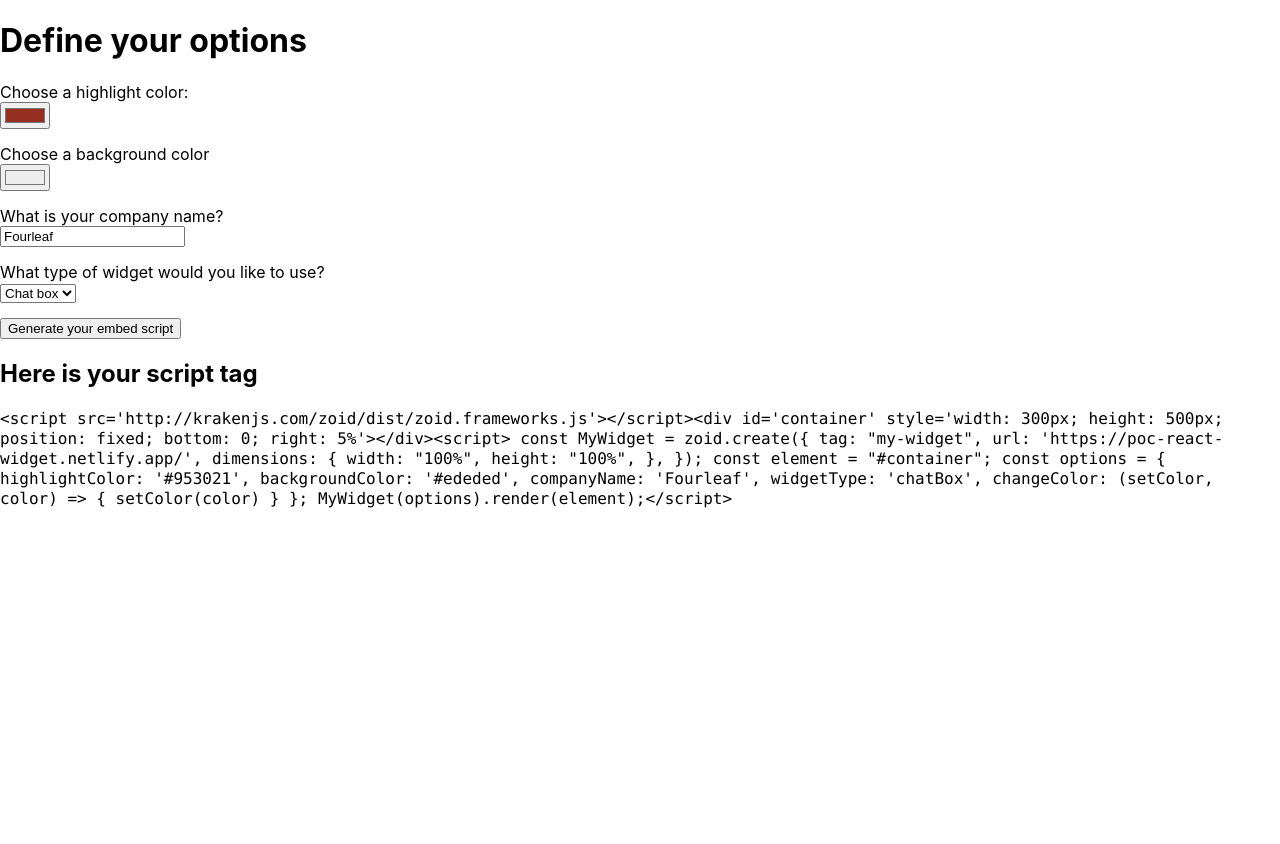
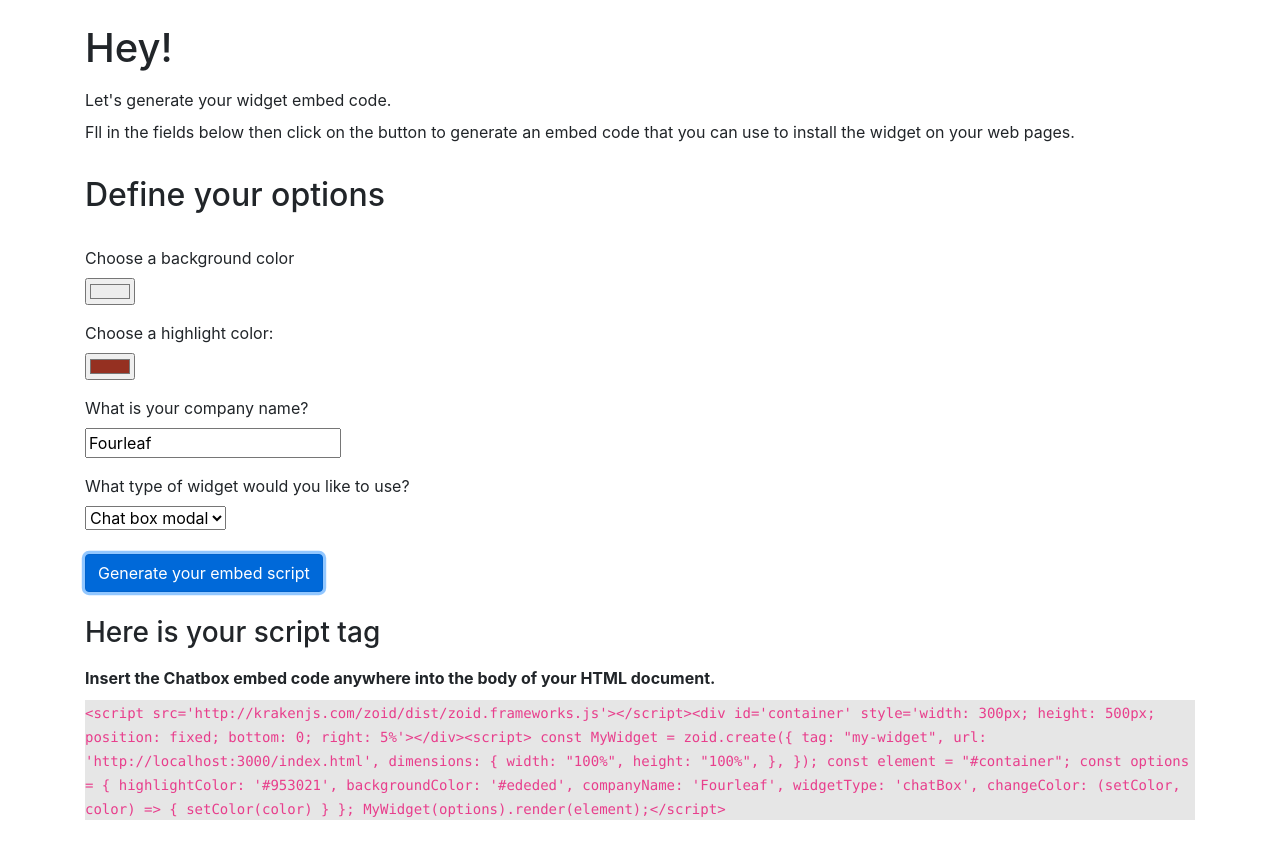
Before and after one commit to Olex93/poc-react-widget-dashboard, a React (Create React App) app: page / in a window 1280 px wide. Both pictures are taken after a click on the button "Generate your embed script". Before the commit the page ends 800 px from the top, so only its background shows below. Built offline with nearby package versions, Linux system fonts and the light colour scheme.

Commit message:
Style and position updates to dashboard

```diff
--- a/package.json
+++ b/package.json
@@ -6,7 +6,9 @@
     "@testing-library/jest-dom": "^5.11.4",
     "@testing-library/react": "^11.1.0",
     "@testing-library/user-event": "^12.1.10",
+    "bootstrap": "^4.6.0",
     "react": "^17.0.2",
+    "react-bootstrap": "^1.6.1",
     "react-dom": "^17.0.2",
     "react-scripts": "4.0.3",
     "web-vitals": "^1.0.1"
--- a/src/App.css
+++ b/src/App.css
@@ -7,12 +7,11 @@
   pointer-events: none;
 }
 
-input, label, button {
-  display: block
+label {
+  display: block;
 }
-
 input, select {
-  margin-bottom: 15px;
+  display: block;
 }
 
 @media (prefers-reduced-motion: no-preference) {
--- a/src/App.js
+++ b/src/App.js
@@ -1,22 +1,38 @@
 import "./App.css";
 import React from "react";
+import Container from "react-bootstrap/Container";
+import Row from "react-bootstrap/Row";
+import Col from "react-bootstrap/Col";
+import Button from "react-bootstrap/Button";
+import Form from "react-bootstrap/Form";
 
 function App() {
+  const zoidScript =
+    "<script src='http://krakenjs.com/zoid/dist/zoid.frameworks.js'></script>";
+  const chatContainer =
+    "<div id='container' style='width: 300px; height: 500px; position: fixed; bottom: 0; right: 5%'></div>";
+  const topBarContainer =
+    "<div id='container' style='width: 100%; height: 50px; position: fixed; top: 0; left: 0'></div>";
+  const footerContainer =
+    "<div id='container' style='width: 100%; height: 100px; margin-bottom: -100px ; position: fixed; bottom: 0; left: 0'></div>";
+  const iframeContainer =
+    "div id='container' style='width: 100%; height: 100%'></div>";
+
   const [highlightColor, setHighlightColor] = React.useState("#953021");
   const [backgroundColor, setBackgroundColor] = React.useState("#ededed");
   const [companyName, setCompanyName] = React.useState("Fourleaf");
   const [widgetType, setWidgetType] = React.useState("chatBox");
+  const [selectedContainer, setSelectedContainer] =
+    React.useState(chatContainer);
   const [showScript, setShowScript] = React.useState(false);
 
-  const zoidScript =
-    "<script src='http://krakenjs.com/zoid/dist/zoid.frameworks.js'></script>";
-  const chatContainer =
-    "<div id='container' style='width: 300px; height: 500px; position: fixed; bottom: 0; right: 5%'></div>";
+  // URL STRING FOR LIVE
+  // url: 'https://poc-react-widget.netlify.app/',
 
   const widgetScript = `<script>
   const MyWidget = zoid.create({
     tag: "my-widget",
-    url: 'https://poc-react-widget.netlify.app/',
+    url: 'http://localhost:3000/index.html',
     dimensions: {
       width: "100%",
       height: "100%",
@@ -34,62 +50,158 @@ function App() {
   };
   MyWidget(options).render(element);</script>`;
 
+  function controlWidgetPositioning(value) {
+    setWidgetType(value);
+    if (value === "chatBox") {
+      setSelectedContainer(chatContainer);
+    }
+    if (value === "topBar") {
+      setSelectedContainer(topBarContainer);
+    }
+    if (value === "footer") {
+      setSelectedContainer(footerContainer);
+    }
+    if (value === "iframeEmbed") {
+      setSelectedContainer(iframeContainer);
+    }
+  }
+
   function generateCode() {
     setShowScript(true);
   }
 
   return (
-    <div className="App">
-      <h1>Define your options</h1>
-      <form>
-        <label for="highlightColor">Choose a highlight color:</label>
+    <Container className="App my-4">
+    <Row className="mb-4">
+      <Col>
+      <h1 className="mb-3">Hey!</h1>
+      <p className="mb-2">Let's generate your widget embed code.</p>
+      <p className="mb-2">Fll in the fields below then click on the button to generate an embed code that you can use to install the widget on your web pages.</p>
+      </Col>
+    </Row>
+
+      <h2 className="mb-3">Define your options</h2>
+      <Form>
+        <Row>
+          <Col className="mt-3">
+            <Form.Label for="backgroundColor">
+              Choose a background color
+            </Form.Label>
+            <input
+              id="highlightColor"
+              type="color"
+              value={backgroundColor}
+              onChange={(e) => setBackgroundColor(e.target.value)}
+            ></input>
+          </Col>
+        </Row>
+        <Row>
+          <Col className="mt-3">
+            <Form.Label for="highlightColor">
+              Choose a highlight color:
+            </Form.Label>
             <input
               id="highlightColor"
               type="color"
               value={highlightColor}
               onChange={(e) => setHighlightColor(e.target.value)}
             ></input>
-        <label for="backgroundColor">Choose a background color</label>
-        <input
-          id="highlightColor"
-          type="color"
-          value={backgroundColor}
-          onChange={(e) => setBackgroundColor(e.target.value)}
-        ></input>
-        <label for="companyName">What is your company name?</label>
+          </Col>
+        </Row>
+        <Row>
+          <Col className="mt-3">
+            <Form.Label for="companyName">
+              What is your company name?
+            </Form.Label>
             <input
               id="companyName"
               type="text"
               value={companyName}
               onChange={(e) => setCompanyName(e.target.value)}
             ></input>
-        <label for="widgetPosition">
+          </Col>
+        </Row>
+        <Row>
+          <Col className="mt-3">
+            <Form.Label for="widgetPosition">
               What type of widget would you like to use?
-        </label>
+            </Form.Label>
             <select
               type="text"
               value={widgetType}
-          onChange={(e) => setWidgetType(e.target.value)}
+              onChange={(e) => controlWidgetPositioning(e.target.value)}
             >
-          <option value="chatBox">Chat box</option>
+              <option value="chatBox">Chat box modal</option>
+              <option value="topBar">Top bar modal</option>
+              <option value="footer">Footer modal</option>
+              <option value="iframeEmbed">iFrame embed</option>
             </select>
-        <button onClick={(event) => {
+          </Col>
+        </Row>
+        <Row>
+          <Col>
+            <Button
+              className="mt-4"
+              onClick={(event) => {
                 event.preventDefault();
-          generateCode()
-        }}>
+                generateCode();
+              }}
+            >
               Generate your embed script
-        </button>
-      </form>
+            </Button>
+          </Col>
+        </Row>
+      </Form>
 
       {showScript === true && (
-        <div>
-          <h2>Here is your script tag</h2>
+        <Row className="mt-4">
+          <Col>
+            <h3 className="mb-3">Here is your script tag</h3>
+            <Row style={{ marginBottom: "10px" }}>
+              <Col>
+                {widgetType === "chatBox" && (
+                  <strong>
+                    Insert the Chatbox embed code anywhere into the body of your
+                    HTML document.
+                  </strong>
+                )}
+                {widgetType === "topBar" && (
+                  <strong>
+                    Insert the Topbar embed code anywhere into the body of your
+                    HTML document.
+                  </strong>
+                )}
+                {widgetType === "footer" && (
+                  <>
+                    <strong>
+                      Insert the Footer embed code at the end of your HTML file
+                      just before the closing body tag.
+                    </strong>
+                    <br></br>
+                    <strong>
+                      NOTE: for the widget to display correctly, the body in
+                      your HTML document must be set to position: relative.
+                    </strong>
+                  </>
+                )}
+                {widgetType === "iframeEmbed" && (
+                  <strong>
+                    Insert the iFrame embed code into the required container in
+                    your HTML file. Note, the container for your embed code must
+                    have set height and width attributes.
+                  </strong>
+                )}
+              </Col>
+            </Row>
+            <div style={{ backgroundColor: "rgba(230,230,230)" }}>
               <code class="codeText">{zoidScript}</code>
-          <code class="codeText">{chatContainer}</code>
+              <code class="codeText">{selectedContainer}</code>
               <code class="codeText">{widgetScript}</code>
             </div>
+          </Col>
+        </Row>
       )}
-    </div>
+    </Container>
   );
 }
 
--- a/src/index.js
+++ b/src/index.js
@@ -3,6 +3,8 @@ import ReactDOM from 'react-dom';
 import './index.css';
 import App from './App';
 import reportWebVitals from './reportWebVitals';
+import 'bootstrap/dist/css/bootstrap.min.css';
+
 
 ReactDOM.render(
   <React.StrictMode>
```
Also changed, not shown: 1 other file (tests, documents, lock files or other folders). Lines whose indentation alone changed are shown as unchanged.
